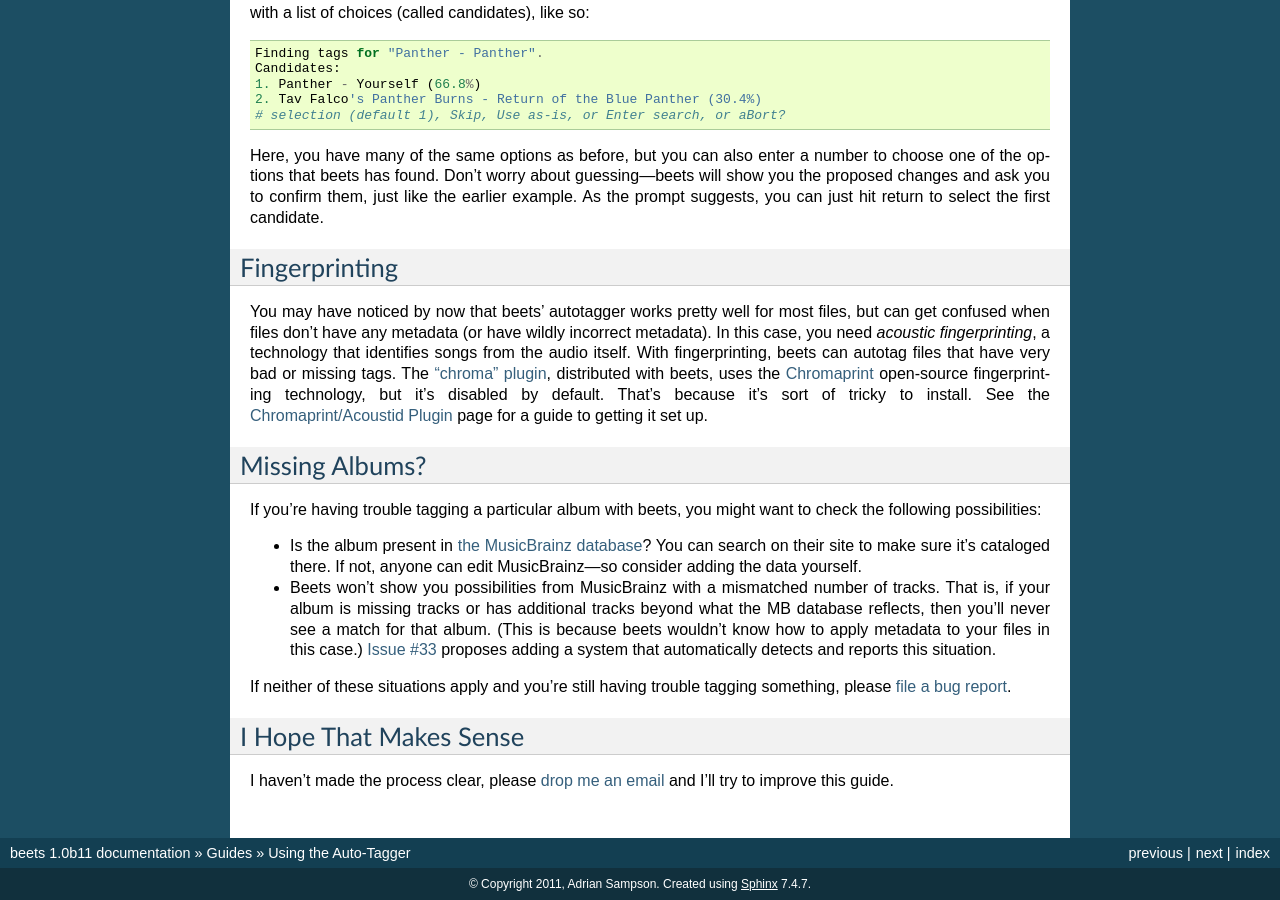
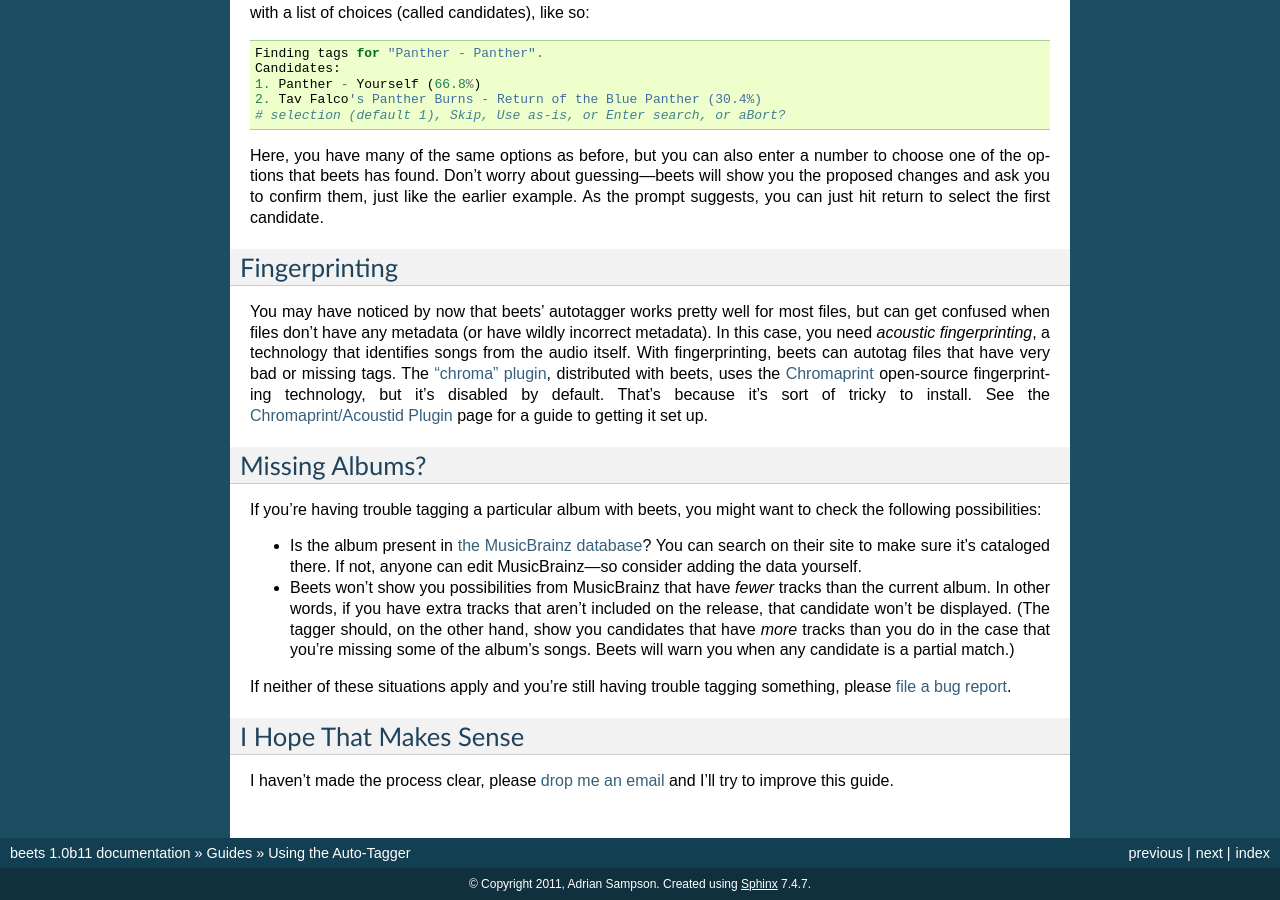
Before and after one commit to google-code-export/beets, a Sphinx documentation site: the page built from docs/guides/tagger.rst, in a window 1280 px wide and 900 px high, scrolled down 2824 px. Built offline with Sphinx 7.4.7, drawn with Linux system fonts in a browser that asks for light colours.

Commit message:
docs for partial album matches (#260)

```diff
--- a/docs/changelog.rst
+++ b/docs/changelog.rst
@@ -17,6 +17,9 @@
   fingerprinting service. This replaces the old ``lastid`` plugin, which used
   Last.fm fingerprinting and is now deprecated. Fingerprinting with this library
   should be faster and more reliable.
+* The importer can now perform **partial matches**. This means that, if you're
+  missing a few tracks from an album, beets can still tag the remaining tracks
+  as a single album. (Thanks to `Simon Chopin`_.)
 * The new :doc:`/plugins/lastgenre` automatically assigns genres to imported
   albums and items based on Last.fm tags and an internal whitelist. (Thanks to
   `KraYmer`_.)
--- a/docs/guides/tagger.rst
+++ b/docs/guides/tagger.rst
@@ -218,15 +218,14 @@
   site to make sure it's cataloged there. If not, anyone can edit
   MusicBrainz---so consider adding the data yourself.
 
-* Beets won't show you possibilities from MusicBrainz with a mismatched number
-  of tracks. That is, if your album is missing tracks or has additional tracks
-  beyond what the MB database reflects, then you'll never see a match for that
-  album. (This is because beets wouldn't know how to apply metadata to your
-  files in this case.) `Issue #33`_ proposes adding a system that automatically
-  detects and reports this situation.
+* Beets won't show you possibilities from MusicBrainz that have *fewer* tracks
+  than the current album. In other words, if you have extra tracks that aren't
+  included on the release, that candidate won't be displayed. (The tagger
+  should, on the other hand, show you candidates that have *more* tracks than
+  you do in the case that you're missing some of the album's songs. Beets will
+  warn you when any candidate is a partial match.)
 
 .. _the MusicBrainz database: http://musicbrainz.org/
-.. _Issue #33: http://code.google.com/p/beets/issues/detail?id=33
 
 If neither of these situations apply and you're still having trouble tagging
 something, please `file a bug report`_.
--- a/docs/plugins/lastgenre.rst
+++ b/docs/plugins/lastgenre.rst
@@ -55,3 +55,6 @@
 Leaving this value blank will use a built-in canonicalization tree. You can also
 set it to a path, just like the ``whitelist`` config value, to use your own
 tree.
+
+.. _YAML: http://www.yaml.org/
+.. _pyyaml: http://pyyaml.org/
```
Also changed, not shown: other parts of docs/changelog.rst (+1 -0 lines).
